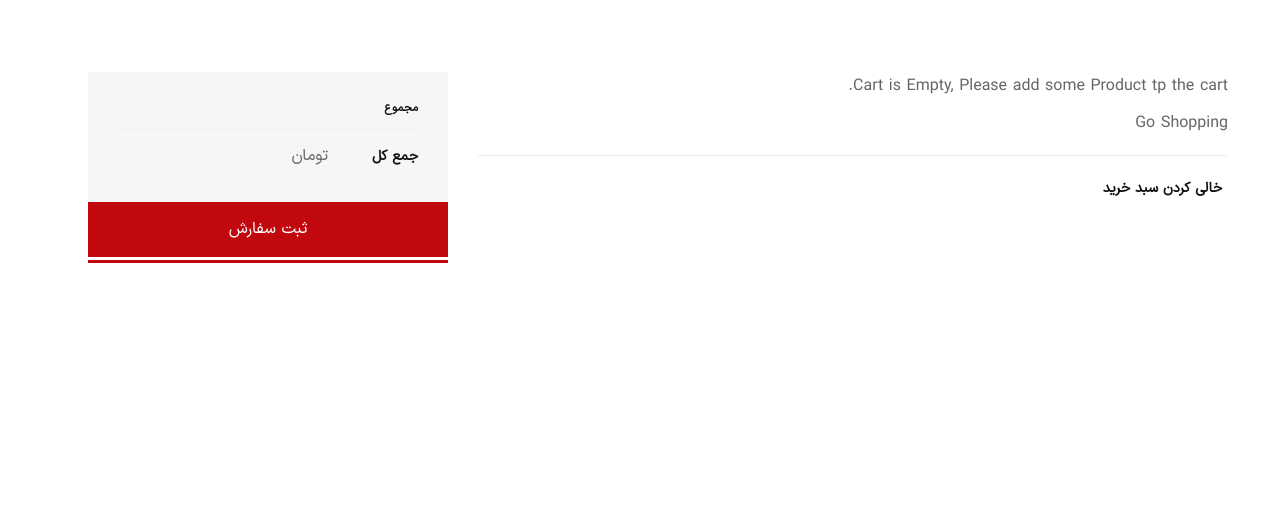
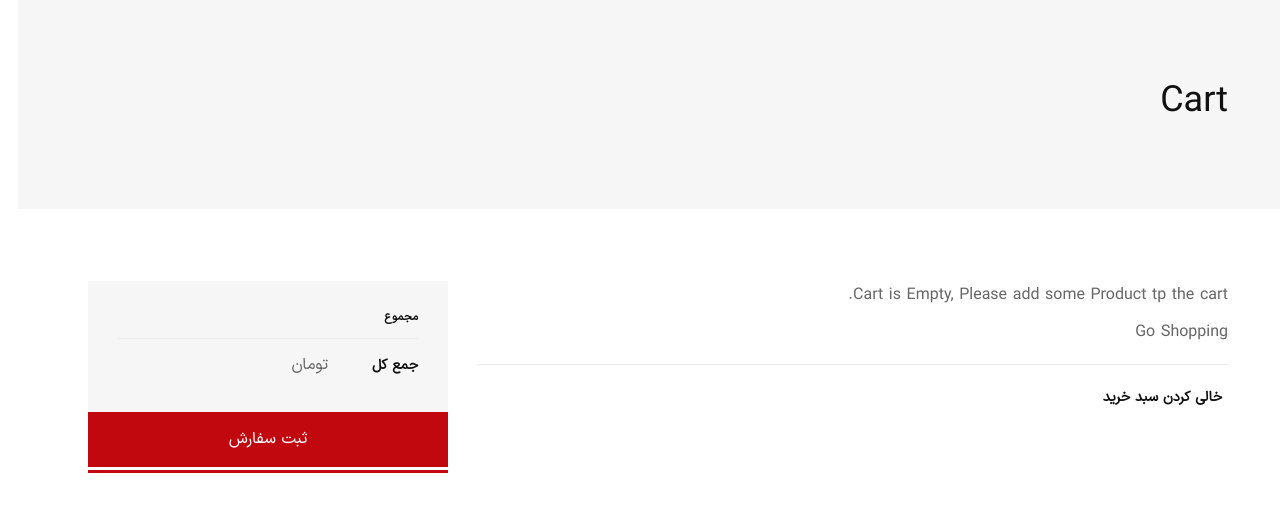
Before and after one commit to alimonirian/Test_Online_Shop, a Django app: template cart/templates/cart/cart_detail.html in a window 1280 px wide. Shown: the part 103-615 px from the top of the page. Run offline with Django 5.2, Linux system fonts and the light colour scheme; the template is opened without the code that fills it, so the values that code supplies are empty; some libraries are stand-ins or nearby versions; some web fonts are replaced.

Commit message:
commit no:26 , commit-subject: include page title on header to Cart.html & Product_detail.html

```diff
--- /dev/null
+++ b/Templates/top_header.html
@@ -0,0 +1,14 @@
+{% load i18n %}
+<!-- Breadcrumb area Start -->
+<div class="breadcrumb-area bg-color ptb--90" data-bg-color="#f6f6f6">
+    <div class="container">
+        <div class="row">
+            <div class="col-12">
+                <div class="d-flex justify-content-between align-items-center flex-sm-row flex-column">
+                    <h1 class="page-title">{{ header_name }}</h1>
+                </div>
+            </div>
+        </div>
+    </div>
+</div>
+<!-- Breadcrumb area End -->
--- a/cart/templates/cart/cart_detail.html
+++ b/cart/templates/cart/cart_detail.html
@@ -5,6 +5,9 @@
 {% load i18n %}
 {% block page_title %} Cart Detail {% endblock %}
 {% block page_Content %}
+            <!-- Breadcrumb area Start -->
+   {% include 'top_header.html' with header_name='Cart' %}
+        <!-- Breadcrumb area End -->
     <!-- Main Content Wrapper Start -->
     <div class="main-content-wrapper">
         <div class="page-content-inner ptb--80">
```
Also changed, not shown: products/templates/products/product_detail.html (+1 -11 lines).
